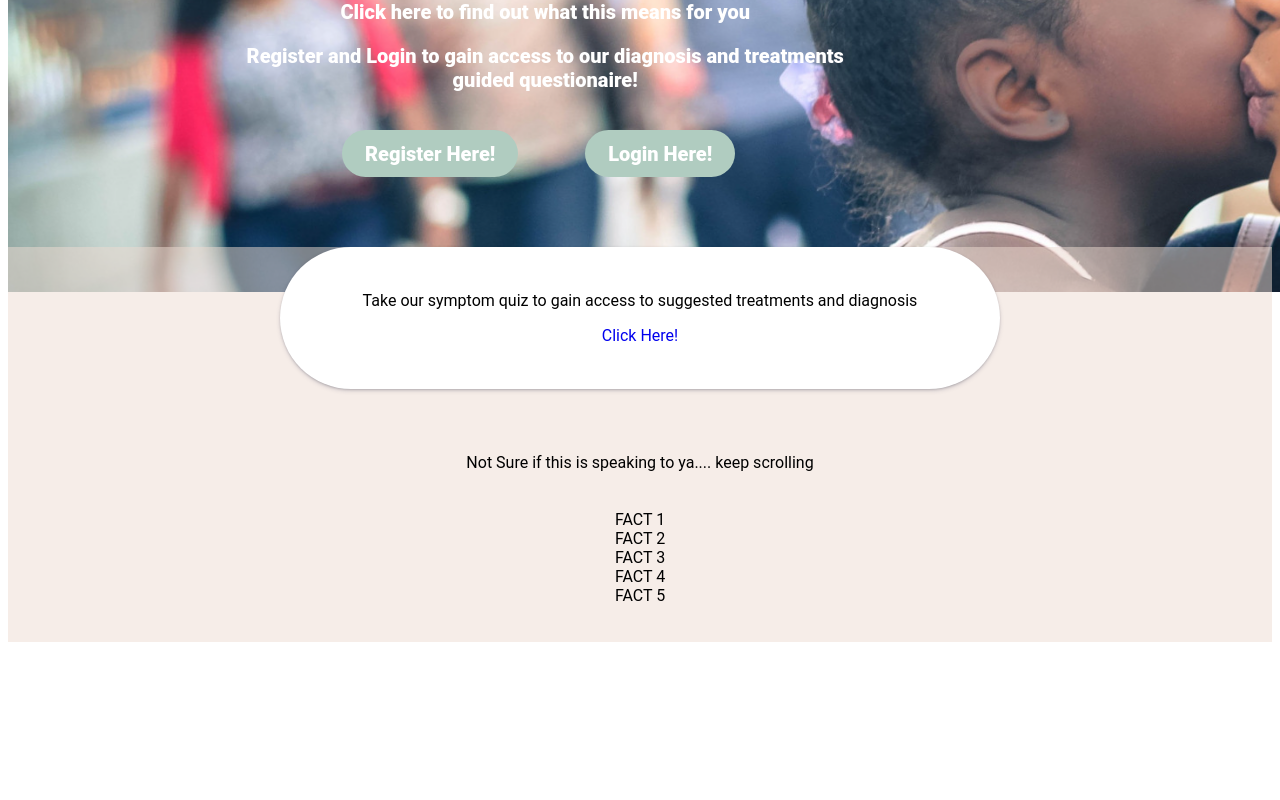
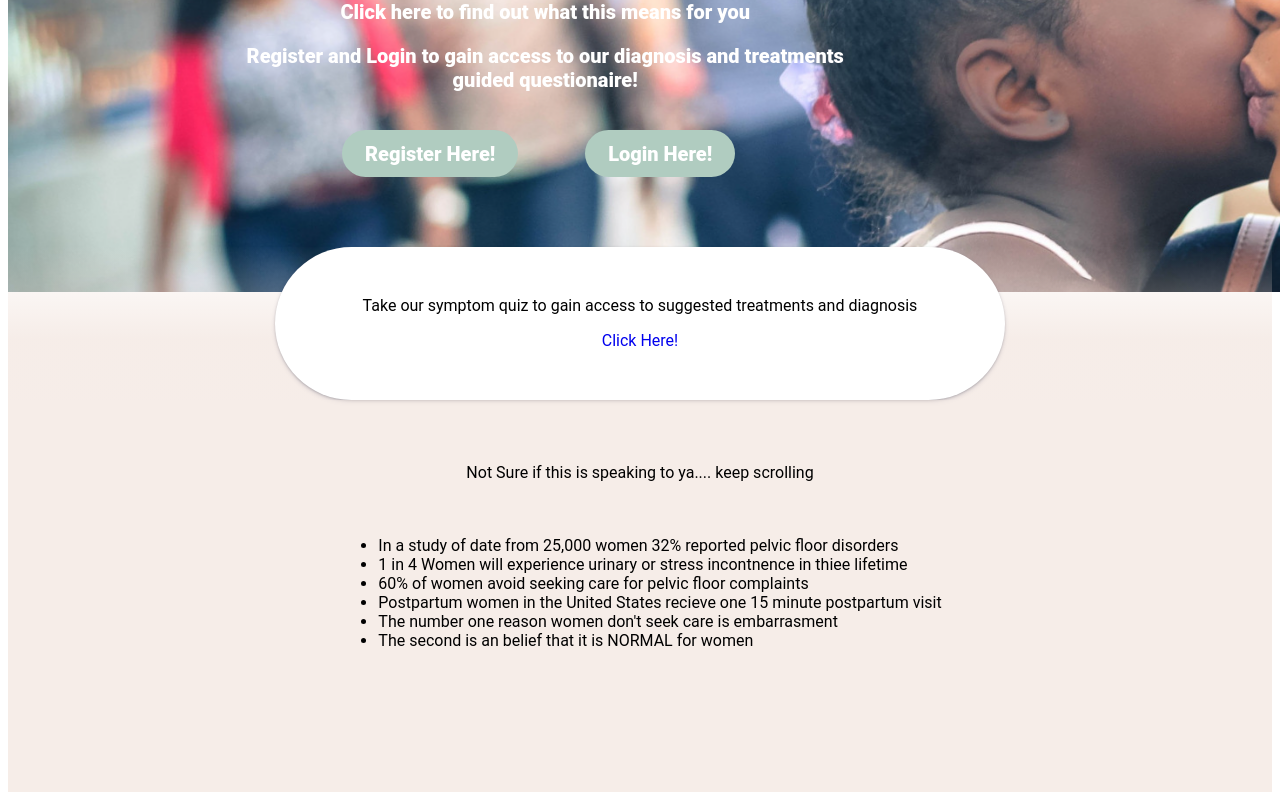
Before and after one commit to ahoath87/Pelvic-Health-Site, a React (Create React App) app in the folder client/: page / in a window 1280 px wide. Shown: the part 561-1361 px from the top of the page. Before the commit the page ends 1211 px from the top, so only its background shows below. Built offline with nearby package versions, Linux system fonts and the light colour scheme; the HTML template or start-up script is replaced by a standard one.

Commit message:
updated the info page

```diff
--- a/client/src/App.jsx
+++ b/client/src/App.jsx
@@ -13,6 +13,7 @@ import {
 } from './components/index';
 import { Route, Routes } from 'react-router-dom';
 import { fetchMe } from './api/auth';
+import InfoBox from './components/infobox';
 
 function App() {
   // const [backendUser, setBackendUser] = useState([{}]);
@@ -39,6 +40,7 @@ function App() {
             <div>
               <Nav />
               <Home />
+              <InfoBox />
               <Info />
             </div>
           }
--- a/client/src/components/Info.jsx
+++ b/client/src/components/Info.jsx
@@ -1,30 +1,32 @@
 import React from 'react';
-import { Link } from 'react-router-dom';
+// import { Link } from 'react-router-dom';
 import './css/info.css';
 
 const Info = () => {
   return (
     <div className='info-container'>
-      <div className='quizboxlink'>
-        <div>
-          Take our symptom quiz to gain access to suggested treatments and
-          diagnosis
-        </div>
-        <div>
-          <Link className='clickhere'>
-            <p id='clickhere'>Click Here!</p>
-          </Link>
-        </div>
-      </div>
+      <div id='space'></div>
       <div className='facts'>
         Not Sure if this is speaking to ya.... keep scrolling
       </div>
       <div className='factlist'>
-        <div>FACT 1</div>
-        <div>FACT 2</div>
-        <div>FACT 3</div>
-        <div>FACT 4</div>
-        <div>FACT 5</div>
+        <ul id='factlist'>
+          <li>
+            In a study of date from 25,000 women 32% reported pelvic floor
+            disorders
+          </li>
+          <li>
+            1 in 4 Women will experience urinary or stress incontnence in thiee
+            lifetime
+          </li>
+          <li>60% of women avoid seeking care for pelvic floor complaints</li>
+          <li>
+            Postpartum women in the United States recieve one 15 minute
+            postpartum visit
+          </li>
+          <li>The number one reason women don't seek care is embarrasment</li>
+          <li>The second is an belief that it is NORMAL for women</li>
+        </ul>
       </div>
     </div>
   );
--- a/client/src/components/css/info.css
+++ b/client/src/components/css/info.css
@@ -1,28 +1,40 @@
 .info-container{
     background-color: rgba(237, 219, 210, 0.507);
-
+    padding-bottom: 10%;
+}
+.infobox-container{
+    background: linear-gradient(0deg, rgba(237, 219, 210, 0.507), rgba(237, 219, 210, 0.507) 40%, rgba(255, 255, 255, 0.007));
 }
 .quizboxlink{
-
-    padding: 3.5%;
+    padding: 3.9%;
     width: 50%;
    color: black;
    background-color: white;
    margin: auto;
    margin-top: -45px;
+
    box-shadow: rgba(50, 50, 93, 0.25) 0px 2px 5px -1px, rgba(0, 0, 0, 0.3) 0px 1px 3px -1px;
    border-radius: 85px;
 }
 .clickhere{
     text-decoration: none;
 }
-
 #clickhere{
    margin-bottom: 0;
 }
-.facts{
-    margin-top: 5%;
+#space{
+    padding-top: 5%;
+    position: relative;
 }
 .factlist{
-    padding: 3%;
+    margin-top: 3%;
+    display: flex;
+    align-items: center;
+    justify-content: center;
+
 }
+#factlist{
+    display: flex;
+    flex-direction: column;
+    align-items: flex-start;
+}
--- /dev/null
+++ b/client/src/components/infobox.jsx
@@ -0,0 +1,23 @@
+import React from 'react';
+import { Link } from 'react-router-dom';
+import './css/info.css';
+
+const InfoBox = () => {
+  return (
+    <div className='infobox-container'>
+      <div className='quizboxlink'>
+        <div>
+          Take our symptom quiz to gain access to suggested treatments and
+          diagnosis
+        </div>
+        <div>
+          <Link className='clickhere'>
+            <p id='clickhere'>Click Here!</p>
+          </Link>
+        </div>
+      </div>
+    </div>
+  );
+};
+
+export default InfoBox;
```
